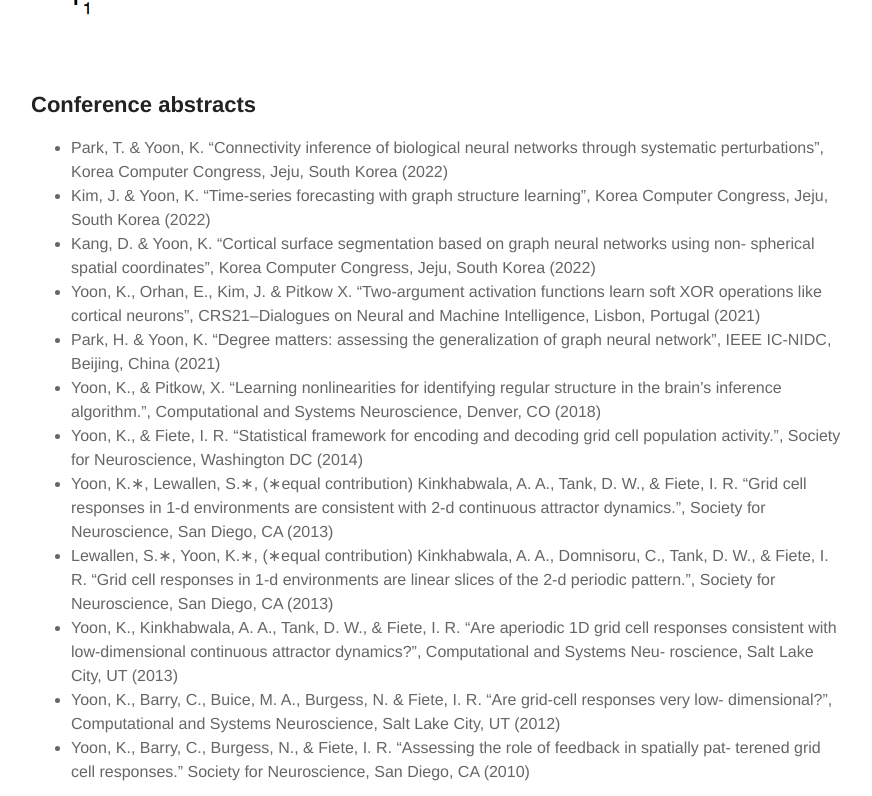
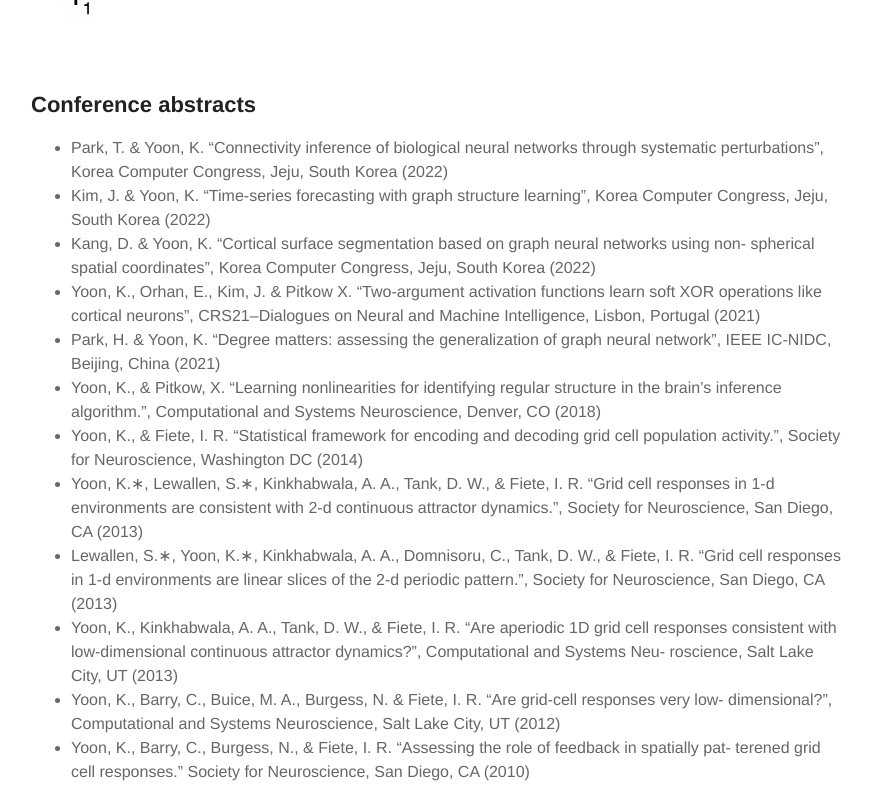
Before and after one commit to kijungyoon/kijungyoon.github.io, a Jekyll site: the page built from papers.md, in a window 1280 px wide and 900 px high, scrolled down 2674 px, cut to the strip 0-796 px from the top of the window. Shown: the whole strip, without its empty margins (204-1076 px from the left). Built offline with Jekyll 4.4.1, drawn with Linux system fonts in a browser that asks for light colours.

Commit message:
Update papers.md

```diff
--- a/papers.md
+++ b/papers.md
@@ -111,10 +111,10 @@ Yoon, K., & Pitkow, X. “Learning nonlinearities for identifying regular struct
 Yoon, K., & Fiete, I. R. “Statistical framework for encoding and decoding grid cell population activity.”, Society for Neuroscience, Washington DC (2014)
 </li>
 <li>
-Yoon, K.∗, Lewallen, S.∗, (∗equal contribution) Kinkhabwala, A. A., Tank, D. W., & Fiete, I. R. “Grid cell responses in 1-d environments are consistent with 2-d continuous attractor dynamics.”, Society for Neuroscience, San Diego, CA (2013)
+Yoon, K.∗, Lewallen, S.∗, Kinkhabwala, A. A., Tank, D. W., & Fiete, I. R. “Grid cell responses in 1-d environments are consistent with 2-d continuous attractor dynamics.”, Society for Neuroscience, San Diego, CA (2013)
 </li>
 <li>
-Lewallen, S.∗, Yoon, K.∗, (∗equal contribution) Kinkhabwala, A. A., Domnisoru, C., Tank, D. W., & Fiete, I. R. “Grid cell responses in 1-d environments are linear slices of the 2-d periodic pattern.”, Society for Neuroscience, San Diego, CA (2013)
+Lewallen, S.∗, Yoon, K.∗, Kinkhabwala, A. A., Domnisoru, C., Tank, D. W., & Fiete, I. R. “Grid cell responses in 1-d environments are linear slices of the 2-d periodic pattern.”, Society for Neuroscience, San Diego, CA (2013)
 </li>
 <li>
 Yoon, K., Kinkhabwala, A. A., Tank, D. W., & Fiete, I. R. “Are aperiodic 1D grid cell responses consistent with low-dimensional continuous attractor dynamics?”, Computational and Systems Neu- roscience, Salt Lake City, UT (2013)
```
